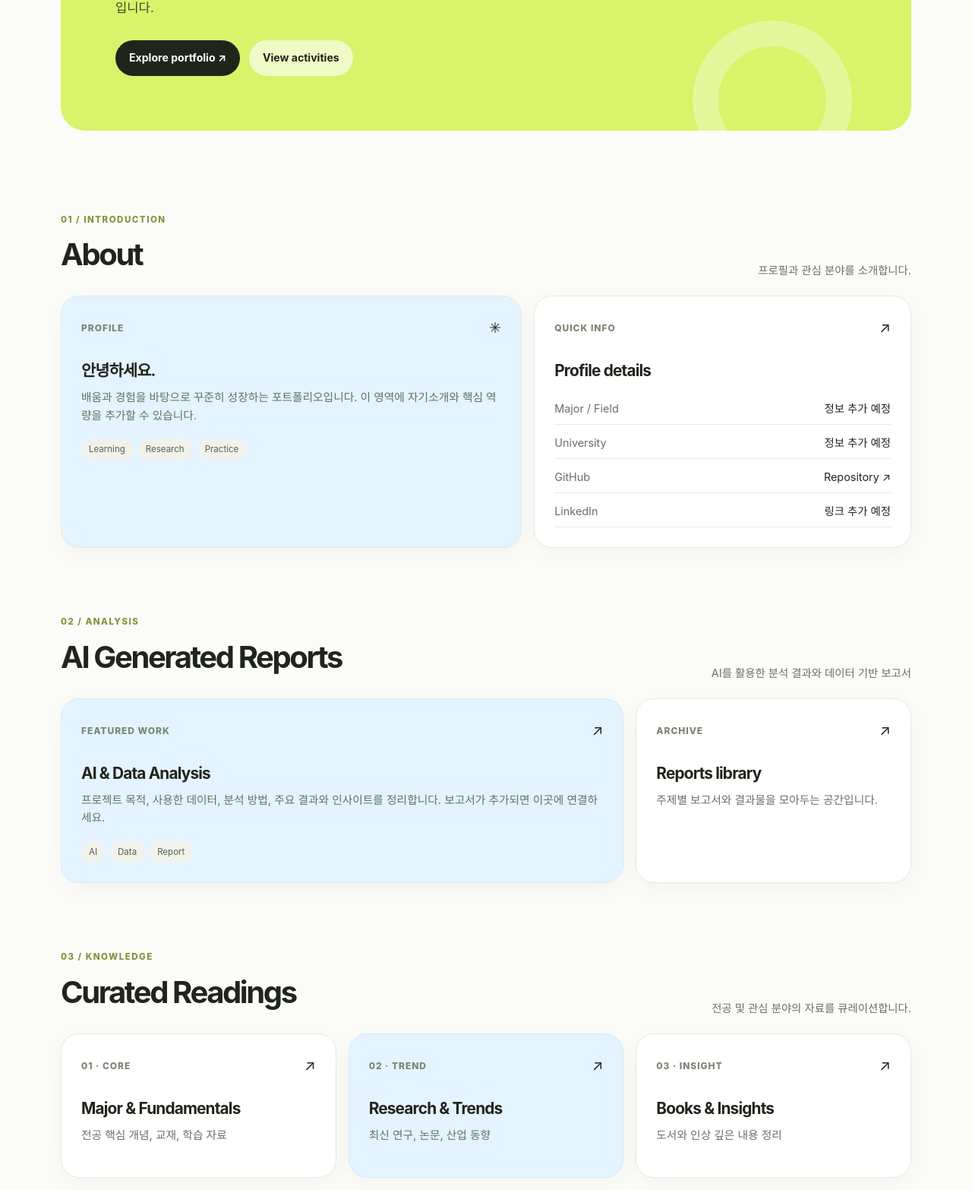
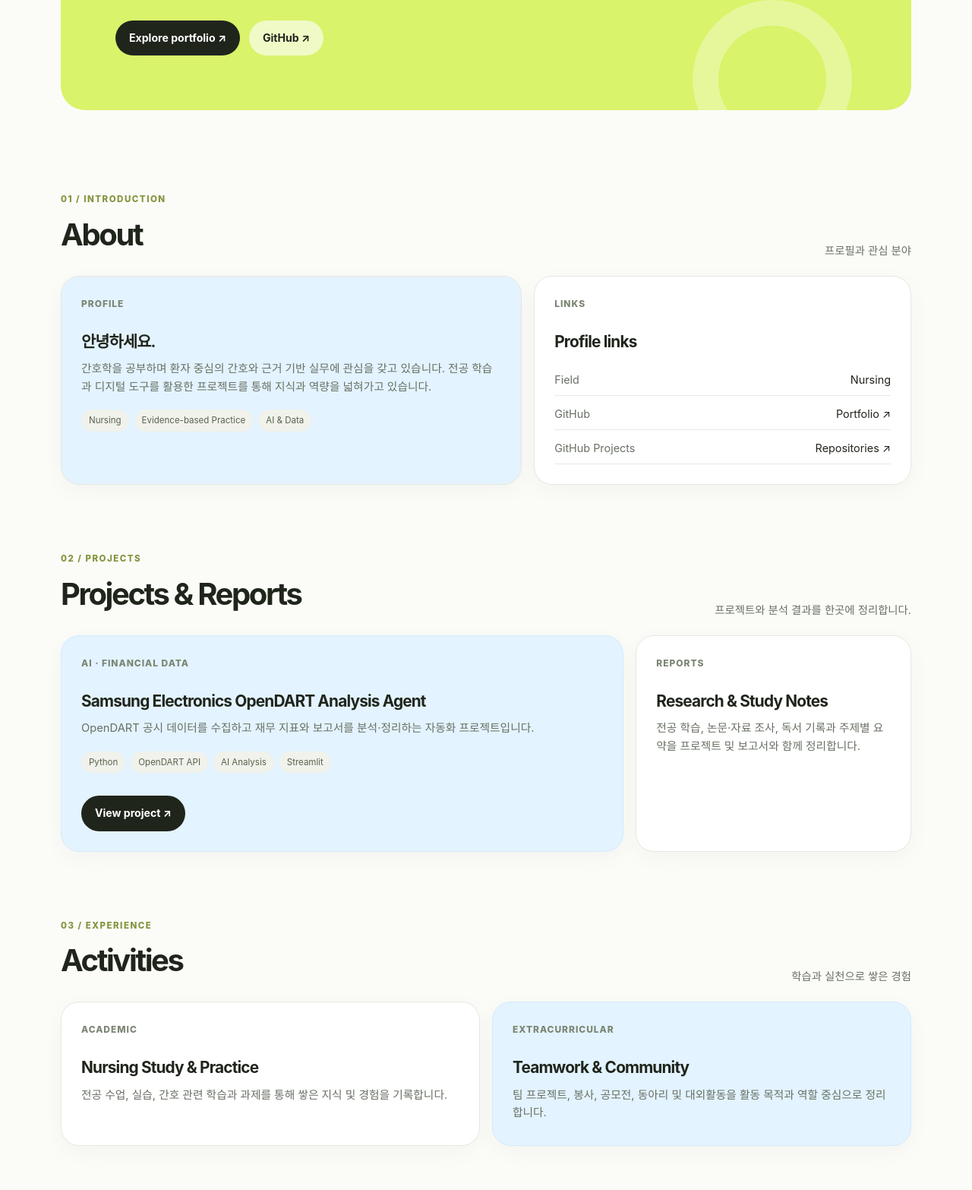
Before and after one commit to HSC-Class02/sb-portfolio, a plain HTML site: page index.html in a window 1280 px wide. Shown: the part 657-2223 px from the top of the page at 76% size. Drawn offline with Linux system fonts and the light colour scheme.

Commit message:
Streamline portfolio categories and update project content

```diff
--- a/index.html
+++ b/index.html
@@ -3,8 +3,8 @@
 <head>
 <meta charset="utf-8"><meta name="viewport" content="width=device-width,initial-scale=1">
 <meta name="theme-color" content="#d9f36a">
-<meta name="description" content="Portfolio — Profile, reports, readings, research and certifications.">
-<title>Portfolio | Home</title>
+<meta name="description" content="Solbi's portfolio — profile, projects, activities and certifications.">
+<title>Portfolio | Solbi</title>
 <style>
 :root{--lime:#d9f36a;--blue:#e3f3ff;--ink:#20251c;--muted:#687064;--paper:#fbfcf8;--line:#e6e9df;--white:#fff;--radius:24px}
 *{box-sizing:border-box}html{scroll-behavior:smooth}body{margin:0;background:var(--paper);color:var(--ink);font-family:Inter,"Pretendard","Noto Sans KR",system-ui,sans-serif;line-height:1.6}
@@ -17,9 +17,8 @@ nav{display:flex;gap:22px;align-items:center;flex-wrap:wrap}nav a{font-size:.86r
 .hero-actions{display:flex;gap:12px;margin-top:30px;flex-wrap:wrap}.btn{display:inline-flex;align-items:center;justify-content:center;padding:12px 18px;border-radius:999px;background:var(--ink);color:white;font-size:.88rem;font-weight:750}.btn.light{background:rgba(255,255,255,.62);color:var(--ink)}
 section{padding:44px 0;scroll-margin-top:90px}.section-head{display:flex;align-items:end;justify-content:space-between;gap:20px;margin-bottom:22px}.kicker{font-size:.72rem;letter-spacing:.13em;font-weight:800;color:#82943e}.section-head h2{font-size:clamp(1.7rem,4vw,2.5rem);letter-spacing:-.06em;margin:5px 0 0}.section-head p{margin:0;color:var(--muted);font-size:.9rem}
 .grid{display:grid;grid-template-columns:repeat(12,1fr);gap:16px}.card{background:white;border:1px solid var(--line);border-radius:var(--radius);padding:26px;min-height:190px;box-shadow:0 8px 30px rgba(27,38,12,.035)}.card.blue{background:var(--blue);border-color:#d6eafa}.card.lime{background:#f2f8d9}.span-4{grid-column:span 4}.span-6{grid-column:span 6}.span-8{grid-column:span 8}.span-12{grid-column:span 12}
-.card-top{display:flex;justify-content:space-between;align-items:center;margin-bottom:24px}.num{font-size:.75rem;color:#7b8573;font-weight:800;letter-spacing:.08em}.arrow{font-size:1.2rem}.card h3{font-size:1.3rem;letter-spacing:-.04em;margin:0 0 8px}.card p{color:var(--muted);margin:0;font-size:.92rem}.tags{display:flex;gap:7px;flex-wrap:wrap;margin-top:18px}.tag{font-size:.72rem;padding:5px 10px;border-radius:99px;background:#f0f2eb;color:#59634e}
-.about-layout{display:grid;grid-template-columns:1.1fr .9fr;gap:16px}.profile{background:var(--blue)}.profile .placeholder{color:#61778a;font-size:.82rem}.info-list{display:grid;gap:12px;margin-top:22px}.info-row{display:flex;justify-content:space-between;gap:16px;border-bottom:1px solid rgba(32,37,28,.1);padding-bottom:9px;font-size:.9rem}.info-row span:first-child{color:var(--muted)}
-.feature-link{display:flex;align-items:center;justify-content:space-between;gap:18px;padding:18px 0;border-top:1px solid var(--line)}.feature-link:first-of-type{margin-top:16px}.feature-link strong{display:block}.feature-link small{color:var(--muted)}
+.card-top{display:flex;justify-content:space-between;align-items:center;margin-bottom:24px}.num{font-size:.75rem;color:#7b8573;font-weight:800;letter-spacing:.08em}.card h3{font-size:1.3rem;letter-spacing:-.04em;margin:0 0 8px}.card p{color:var(--muted);margin:0;font-size:.92rem}.tags{display:flex;gap:7px;flex-wrap:wrap;margin-top:18px}.tag{font-size:.72rem;padding:5px 10px;border-radius:99px;background:#f0f2eb;color:#59634e}
+.about-layout{display:grid;grid-template-columns:1.1fr .9fr;gap:16px}.profile{background:var(--blue)}.info-list{display:grid;gap:12px;margin-top:22px}.info-row{display:flex;justify-content:space-between;gap:16px;border-bottom:1px solid rgba(32,37,28,.1);padding-bottom:9px;font-size:.9rem}.info-row span:first-child{color:var(--muted)}
 .callout{border-radius:28px;background:#f0f5e1;padding:28px;display:flex;align-items:center;justify-content:space-between;gap:20px}
 footer{padding:34px 0 50px;color:var(--muted);font-size:.82rem;border-top:1px solid var(--line);margin-top:40px}
 @media(max-width:800px){.nav{align-items:flex-start;padding:18px 0;flex-direction:column}nav{gap:12px 16px}.span-4,.span-6,.span-8{grid-column:span 12}.about-layout{grid-template-columns:1fr}.hero{padding-top:32px}.hero-mark{right:-60px;opacity:.7}.section-head{align-items:flex-start;flex-direction:column}.callout{align-items:flex-start;flex-direction:column}}
@@ -27,17 +26,16 @@ footer{padding:34px 0 50px;color:var(--muted);font-size:.82rem;border-top:1px so
 </head>
 <body>
 <header><div class="wrap nav"><a class="brand" href="#home">PORTFOLIO<span></span></a><nav aria-label="Main navigation">
-<a href="#about">About</a><a href="#reports">AI Reports</a><a href="#readings">Readings</a><a href="#research">Research & Activities</a><a href="#certifications">Certifications</a>
+<a href="#about">About</a><a href="#projects">Projects</a><a href="#activities">Activities</a><a href="#certifications">Certifications</a>
 </nav></div></header>
 <main id="home">
-<div class="wrap hero"><div class="hero-panel"><div class="eyebrow">Personal Portfolio · 2026</div><h1>Learning with purpose.<br>Growing through practice.</h1><p>관심 분야를 탐구하고, 배운 내용을 프로젝트와 기록으로 연결해 나가는 포트폴리오입니다.</p><div class="hero-actions"><a class="btn" href="#about">Explore portfolio ↗</a><a class="btn light" href="#research">View activities</a></div><div class="hero-mark" aria-hidden="true"></div></div></div>
-<section id="about" class="wrap"><div class="section-head"><div><div class="kicker">01 / INTRODUCTION</div><h2>About</h2></div><p>프로필과 관심 분야를 소개합니다.</p></div>
-<div class="about-layout"><article class="card profile"><div class="card-top"><span class="num">PROFILE</span><span class="arrow">✳</span></div><h3>안녕하세요.</h3><p>배움과 경험을 바탕으로 꾸준히 성장하는 포트폴리오입니다. 이 영역에 자기소개와 핵심 역량을 추가할 수 있습니다.</p><div class="tags"><span class="tag">Learning</span><span class="tag">Research</span><span class="tag">Practice</span></div></article>
-<article class="card"><div class="card-top"><span class="num">QUICK INFO</span><span class="arrow">↗</span></div><h3>Profile details</h3><div class="info-list"><div class="info-row"><span>Major / Field</span><span>정보 추가 예정</span></div><div class="info-row"><span>University</span><span>정보 추가 예정</span></div><div class="info-row"><span>GitHub</span><a href="https://github.com/HSC-Class02/sb-portfolio" target="_blank" rel="noreferrer">Repository ↗</a></div><div class="info-row"><span>LinkedIn</span><span>링크 추가 예정</span></div></div></article></div></section>
-<section id="reports" class="wrap"><div class="section-head"><div><div class="kicker">02 / ANALYSIS</div><h2>AI Generated Reports</h2></div><p>AI를 활용한 분석 결과와 데이터 기반 보고서</p></div><div class="grid"><article class="card blue span-8"><div class="card-top"><span class="num">FEATURED WORK</span><span class="arrow">↗</span></div><h3>AI & Data Analysis</h3><p>프로젝트 목적, 사용한 데이터, 분석 방법, 주요 결과와 인사이트를 정리합니다. 보고서가 추가되면 이곳에 연결하세요.</p><div class="tags"><span class="tag">AI</span><span class="tag">Data</span><span class="tag">Report</span></div></article><article class="card span-4"><div class="card-top"><span class="num">ARCHIVE</span><span class="arrow">↗</span></div><h3>Reports library</h3><p>주제별 보고서와 결과물을 모아두는 공간입니다.</p></article></div></section>
-<section id="readings" class="wrap"><div class="section-head"><div><div class="kicker">03 / KNOWLEDGE</div><h2>Curated Readings</h2></div><p>전공 및 관심 분야의 자료를 큐레이션합니다.</p></div><div class="grid"><article class="card span-4"><div class="card-top"><span class="num">01 · CORE</span><span class="arrow">↗</span></div><h3>Major & Fundamentals</h3><p>전공 핵심 개념, 교재, 학습 자료</p></article><article class="card span-4 blue"><div class="card-top"><span class="num">02 · TREND</span><span class="arrow">↗</span></div><h3>Research & Trends</h3><p>최신 연구, 논문, 산업 동향</p></article><article class="card span-4"><div class="card-top"><span class="num">03 · INSIGHT</span><span class="arrow">↗</span></div><h3>Books & Insights</h3><p>도서와 인상 깊은 내용 정리</p></article></div></section>
-<section id="research" class="wrap"><div class="section-head"><div><div class="kicker">04 / EXPERIENCE</div><h2>Research & Activities</h2></div><p>연구 경험부터 프로젝트와 대외활동까지</p></div><div class="grid"><article class="card span-6 blue"><div class="card-top"><span class="num">RESEARCH</span><span class="arrow">↗</span></div><h3>Research & Projects</h3><p>연구 주제, 프로젝트 목표, 담당 역할, 수행 과정과 결과를 기록합니다.</p></article><article class="card span-6"><div class="card-top"><span class="num">ACTIVITIES</span><span class="arrow">↗</span></div><h3>Extracurricular Activities</h3><p>동아리, 공모전, 봉사, 대외활동 및 팀 활동을 정리합니다.</p></article></div></section>
-<section id="certifications" class="wrap"><div class="section-head"><div><div class="kicker">05 / CREDENTIALS</div><h2>Certification & Qualification</h2></div><p>자격, 교육 이수 및 수료 내역</p></div><article class="card lime"><div class="card-top"><span class="num">CERTIFICATE · 2026</span><span class="arrow">↗</span></div><h3>Global MOOC on the Ethics of AI</h3><p>UNESCO – LG AI Research · Coursera · 2026.09.08</p><div class="hero-actions"><a class="btn" href="https://coursera.org/verify/CXKLTQGHAKJ6" target="_blank" rel="noreferrer">Verify certificate ↗</a></div></article></section>
+<div class="wrap hero"><div class="hero-panel"><div class="eyebrow">Personal Portfolio · 2026</div><h1>Learning with purpose.<br>Growing through practice.</h1><p>배운 것을 탐구와 프로젝트로 연결하고, 경험을 기록하며 꾸준히 성장합니다.</p><div class="hero-actions"><a class="btn" href="#about">Explore portfolio ↗</a><a class="btn light" href="https://github.com/HSC-Class02/sb-portfolio" target="_blank" rel="noreferrer">GitHub ↗</a></div><div class="hero-mark" aria-hidden="true"></div></div></div>
+<section id="about" class="wrap"><div class="section-head"><div><div class="kicker">01 / INTRODUCTION</div><h2>About</h2></div><p>프로필과 관심 분야</p></div>
+<div class="about-layout"><article class="card profile"><div class="card-top"><span class="num">PROFILE</span></div><h3>안녕하세요.</h3><p>간호학을 공부하며 환자 중심의 간호와 근거 기반 실무에 관심을 갖고 있습니다. 전공 학습과 디지털 도구를 활용한 프로젝트를 통해 지식과 역량을 넓혀가고 있습니다.</p><div class="tags"><span class="tag">Nursing</span><span class="tag">Evidence-based Practice</span><span class="tag">AI & Data</span></div></article>
+<article class="card"><div class="card-top"><span class="num">LINKS</span></div><h3>Profile links</h3><div class="info-list"><div class="info-row"><span>Field</span><span>Nursing</span></div><div class="info-row"><span>GitHub</span><a href="https://github.com/HSC-Class02/sb-portfolio" target="_blank" rel="noreferrer">Portfolio ↗</a></div><div class="info-row"><span>GitHub Projects</span><a href="https://github.com/HSC-Class02" target="_blank" rel="noreferrer">Repositories ↗</a></div></div></article></div></section>
+<section id="projects" class="wrap"><div class="section-head"><div><div class="kicker">02 / PROJECTS</div><h2>Projects & Reports</h2></div><p>프로젝트와 분석 결과를 한곳에 정리합니다.</p></div><div class="grid"><article class="card blue span-8"><div class="card-top"><span class="num">AI · FINANCIAL DATA</span></div><h3>Samsung Electronics OpenDART Analysis Agent</h3><p>OpenDART 공시 데이터를 수집하고 재무 지표와 보고서를 분석·정리하는 자동화 프로젝트입니다.</p><div class="tags"><span class="tag">Python</span><span class="tag">OpenDART API</span><span class="tag">AI Analysis</span><span class="tag">Streamlit</span></div><div class="hero-actions"><a class="btn" href="https://github.com/HSC-Class02/sb_samsung" target="_blank" rel="noreferrer">View project ↗</a></div></article><article class="card span-4"><div class="card-top"><span class="num">REPORTS</span></div><h3>Research & Study Notes</h3><p>전공 학습, 논문·자료 조사, 독서 기록과 주제별 요약을 프로젝트 및 보고서와 함께 정리합니다.</p></article></div></section>
+<section id="activities" class="wrap"><div class="section-head"><div><div class="kicker">03 / EXPERIENCE</div><h2>Activities</h2></div><p>학습과 실천으로 쌓은 경험</p></div><div class="grid"><article class="card span-6"><div class="card-top"><span class="num">ACADEMIC</span></div><h3>Nursing Study & Practice</h3><p>전공 수업, 실습, 간호 관련 학습과 과제를 통해 쌓은 지식 및 경험을 기록합니다.</p></article><article class="card span-6 blue"><div class="card-top"><span class="num">EXTRACURRICULAR</span></div><h3>Teamwork & Community</h3><p>팀 프로젝트, 봉사, 공모전, 동아리 및 대외활동을 활동 목적과 역할 중심으로 정리합니다.</p></article></div></section>
+<section id="certifications" class="wrap"><div class="section-head"><div><div class="kicker">04 / CREDENTIALS</div><h2>Certifications</h2></div><p>자격증 및 교육 수료</p></div><article class="card lime"><div class="card-top"><span class="num">CERTIFICATE · 2026</span></div><h3>Global MOOC on the Ethics of AI</h3><p>UNESCO – LG AI Research · Coursera · 2026.09.08</p><div class="hero-actions"><a class="btn" href="https://coursera.org/verify/CXKLTQGHAKJ6" target="_blank" rel="noreferrer">Verify certificate ↗</a></div></article></section>
 <div class="wrap"><div class="callout"><div><div class="kicker">KEEP EXPLORING</div><h2 style="margin:5px 0 0;letter-spacing:-.05em">Small steps, meaningful growth.</h2></div><a class="btn" href="#home">Back to top ↑</a></div></div>
-</main><footer><div class="wrap">© 2026 Portfolio. Built with care.</div></footer>
+</main><footer><div class="wrap">© 2026 Portfolio</div></footer>
 </body></html>
```
